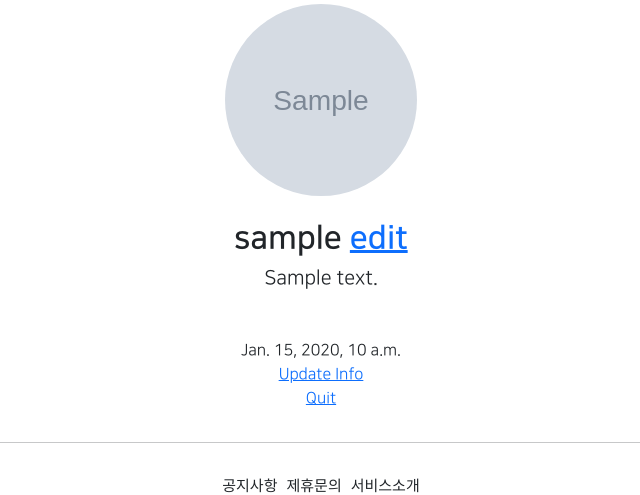
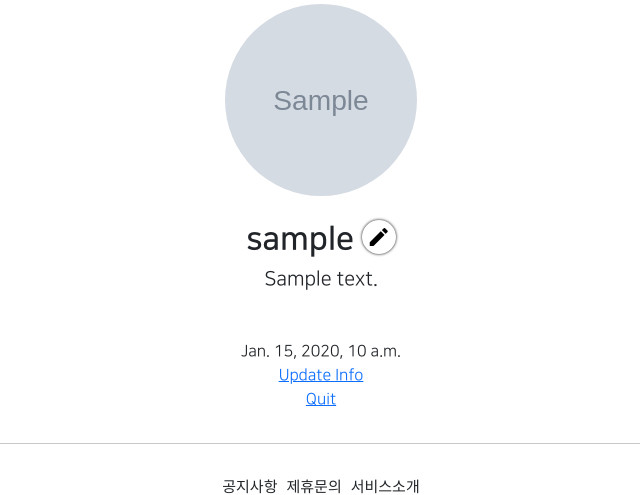
Before and after one commit to Minseong-COLI/practice, a Django app: page /account2/detail/1 in a window 1280 px wide. Shown: the part 269-764 px from the top of the page, without its empty margins (319-959 px from the left). Run offline with Django 3.2, Linux system fonts and the light colour scheme; a user stored in the database is signed in; tables that the repository leaves empty hold one stand-in row (values such as "Sample post"); grey boxes marked "Sample" are stand-in pictures; parts of the project's set-up code (start-up, migrations or seed data) failed here and were passed over; some libraries are stand-ins or nearby versions; some web fonts are replaced.

Commit message:
2021.07.29 commit_3

```diff
--- a/accountapp2/templates/accountapp2/detail.html
+++ b/accountapp2/templates/accountapp2/detail.html
@@ -11,7 +11,8 @@
                 <h2 class="NNS_B">
                     {{ target_user.profile.nickname }}
                     {% if target_user == user %}
-                        <a href="{% url 'profileapp:update' pk=target_user.profile.pk %}">
+                        <a href="{% url 'profileapp:update' pk=target_user.profile.pk %}"
+                            class="material-icons round_button">
                             edit
                         </a>
                     {% endif %}
--- a/static/base.css
+++ b/static/base.css
@@ -34,3 +34,16 @@
 .NNS_B{
     font-family: "NanumSquareB", cursive;
 }
+
+.round_button{
+    color:black;
+    text-decoration: none;
+    box-shadow: 0 0 3px black;
+    border-radius: 20rem;
+    padding: .3rem;
+}
+
+/*# 버튼 위에 마우스를 올렸을때 */
+.round_button:hover{
+    color: dimgrey
+}
--- a/templates/head.html
+++ b/templates/head.html
@@ -17,6 +17,10 @@
 
     {# STATIC FILES LINK #}
     <link rel="stylesheet" type="text/css" href="{% static 'base.css' %}">
+
+    {# MATERIAL ICONS LINK #}
+    <link href="https://fonts.googleapis.com/css2?family=Material+Icons"
+      rel="stylesheet">
 
     {# src: local -> 로컬에 있으면 가져오고, 없으면 url: ~ 로 불러온다  #}
     <style>
```
